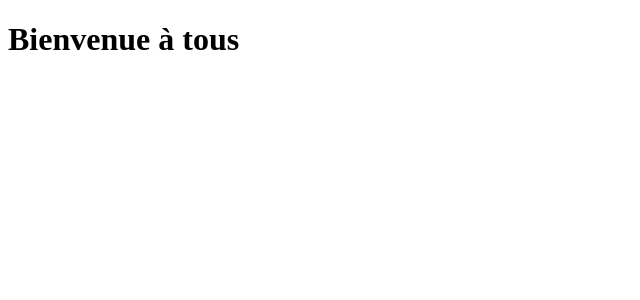
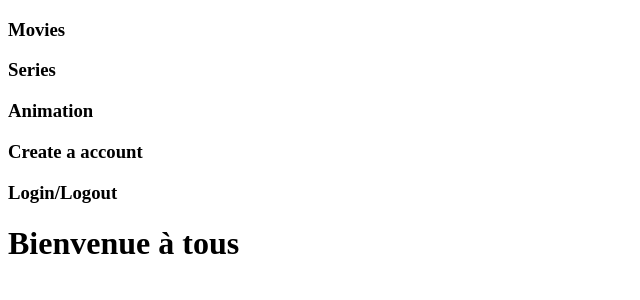
Before and after one commit to damizkrli/wild_series, a Symfony app: template templates/home.html.twig in a window 1280 px wide. Shown: the top 300 px of the page, without its empty margins (0-640 px from the left). Run offline with Twig, Linux system fonts and the light colour scheme; the template is opened without the code that fills it, so the values that code supplies are empty; some libraries are stand-ins or nearby versions.

Commit message:
add navabar.twig & footer.twig

```diff
--- a/templates/base.html.twig
+++ b/templates/base.html.twig
@@ -6,7 +6,9 @@
         {% block stylesheets %}{{ encore_entry_link_tags('app') }}{% endblock %}
     </head>
     <body>
+        {% include 'parts/_navbar.html.twig' %}
         {% block body %}{% endblock %}
+        {% include 'parts/_footer.html.twig' %}
         {% block javascripts %}{{ encore_entry_script_tags('app') }}{% endblock %}
     </body>
 </html>
--- a/templates/home.html.twig
+++ b/templates/home.html.twig
@@ -1,5 +1,5 @@
 {% extends "base.html.twig" %}
 
 {% block body %}
-    <h1> <i class="fab fa-cc-amazon-pay"></i> Bienvenue à tous</h1>
+    <h1> <i class="fas fa-tv"></i> Bienvenue à tous</h1>
 {% endblock %}
--- /dev/null
+++ b/templates/parts/_footer.html.twig
@@ -0,0 +1,5 @@
+<footer>
+    <div class="footer container">
+        <p></p>
+    </div>
+</footer>
--- /dev/null
+++ b/templates/parts/_navbar.html.twig
@@ -0,0 +1,9 @@
+<nav>
+    <div class="navbar container">
+        <h3>Movies</h3>
+        <h3>Series</h3>
+        <h3>Animation</h3>
+        <h3>Create a account</h3>
+        <h3>Login/Logout</h3>
+    </div>
+</nav>
```
Also changed, not shown: assets/css/app.scss (+16 -0 lines).
